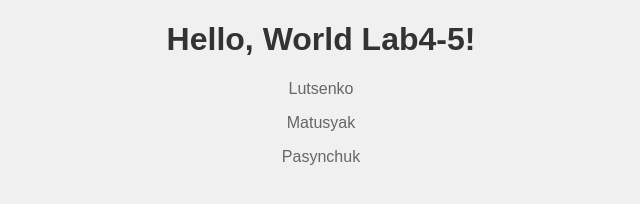
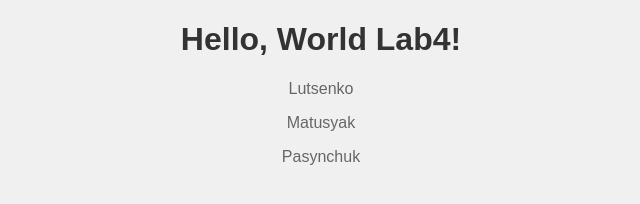
Before and after one commit to yuliiaaaaa/iit-lab4-5, a plain HTML site: page index.html in a window 1280 px wide. Shown: the whole page, without its empty margins (319-959 px from the left). Drawn offline with Linux system fonts and the light colour scheme.

Commit message:
Update index.html

```diff
--- a/index.html
+++ b/index.html
@@ -7,7 +7,7 @@
     <link rel="stylesheet" href="styles.css">
 </head>
 <body>
-    <h1>Hello, World Lab4-5!</h1>
+    <h1>Hello, World Lab4!</h1>
     <p>Lutsenko</p>
     <p>Matusyak</p>
     <p>Pasynchuk</p>
```
